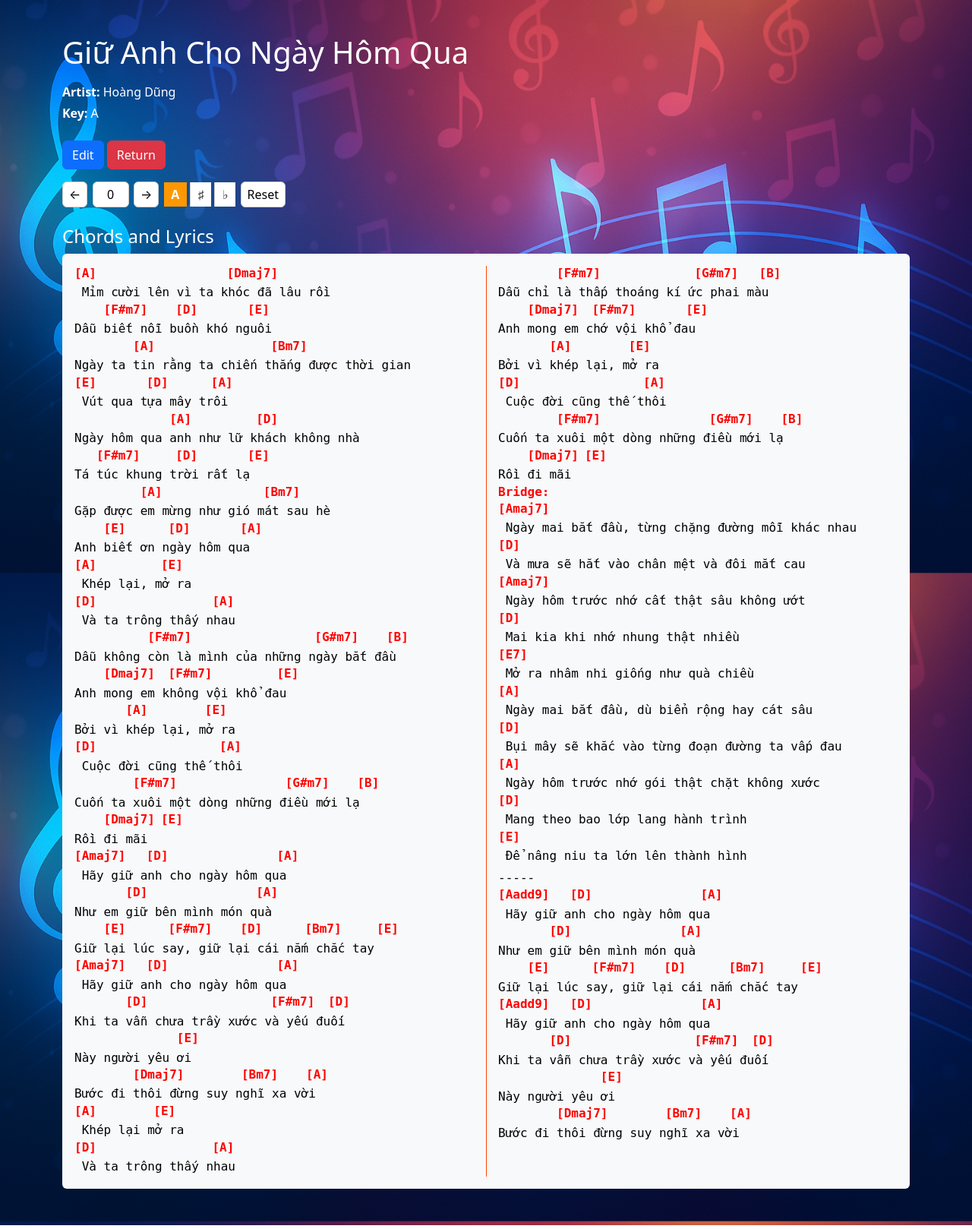
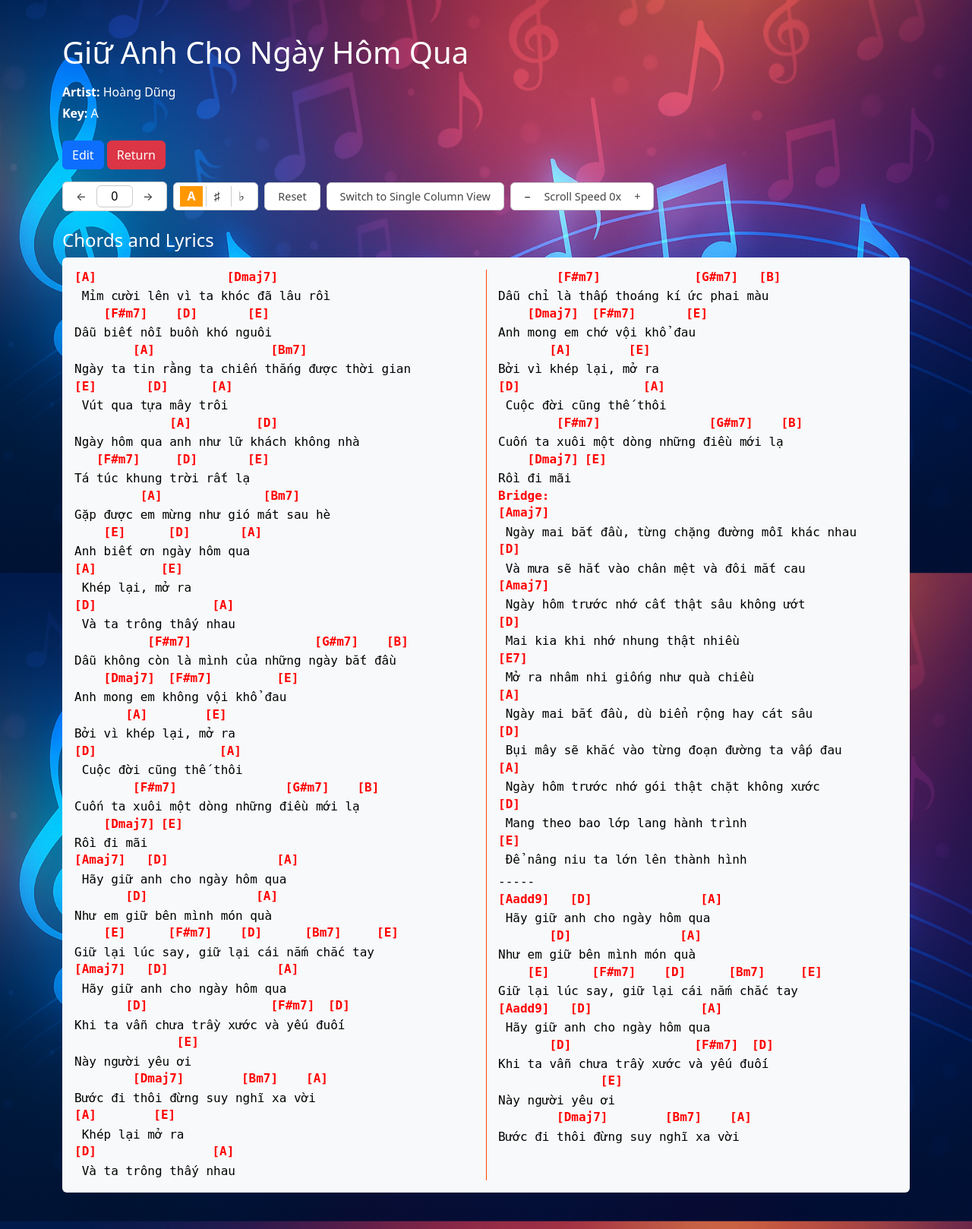
Before and after one commit to duykhang132005/Personal_Projects-ChordStrikers, a Flask app: page /view_sheet/6 in a window 1280 px wide. Shown: the part 99-1717 px from the top of the page at 76% size. Run offline with Flask 3, Linux system fonts and the light colour scheme; data comes from the database, SQL or seed files in the repository.

Commit message:
Button and Viewing Updates
Standardized buttons, added scrolling, fixed transposition, added column changes

```diff
--- a/ChordStrikers/static/data/14.txt
+++ b/ChordStrikers/static/data/14.txt
@@ -33,4 +33,6 @@ Và rồi người đến [C] đây
 Trong một đêm chẳng bóng [G] mây
 Lạc [E] trôi giữa sao [Am] trời
 Để tình đôi ta lắp [F] đầy.
-Outro: [C] [G] [E] [E7] [Am] [F] [Fm]
+Outro:
+[C] [G] [E] [E7]
+[Am] [F] [Fm]
--- a/ChordStrikers/static/data/15.txt
+++ b/ChordStrikers/static/data/15.txt
@@ -5,5 +5,5 @@ Verse:
 [G#dim7] Shadows fall beneath [D#sus4] the willow tree
 
 Bridge:
-[Cbmaj7] I tried to speak, but words [B#7] wouldn’t come
+[Bbmaj7] I tried to speak, but words [C#7] wouldn’t come
 [Gb/F] Echoes of silence [F#/A#] on my tongue
--- /dev/null
+++ b/ChordStrikers/static/js/view_sheet.js
@@ -0,0 +1,220 @@
+// ===== view_sheet.js =====
+
+// --- Column layout handling ---
+function updateColumnCount() {
+  const container = document.querySelector('.song-content');
+  if (!container) return;
+
+  const lines = [...container.querySelectorAll('.line-block, .section-header')];
+  if (!lines.length) return;
+
+  const extraPadding = 5;
+
+  // Measure longest line (chord or lyric)
+  const longestLineLength = Math.max(...lines.map(line => {
+    const chordLen = line.querySelector('.chord-line')?.textContent.length || 0;
+    const lyricLen = line.querySelector('.lyric-line')?.textContent.length || 0;
+    return Math.max(chordLen, lyricLen);
+  }));
+
+  // Measure monospace character width
+  const testSpan = document.createElement('span');
+  testSpan.textContent = 'M';
+  testSpan.style.visibility = 'hidden';
+  container.appendChild(testSpan);
+  const charWidth = testSpan.getBoundingClientRect().width;
+  container.removeChild(testSpan);
+
+  const desiredColWidth = (longestLineLength + extraPadding) * charWidth;
+
+  // Handle vertical mode
+  if (container.classList.contains('vertical-mode')) {
+    container.style.width = `${desiredColWidth}px`;
+    container.style.marginLeft = 'auto';
+    container.style.marginRight = 'auto';
+    container.style.columnCount = 1;
+    container.classList.add('single-column');
+    container.classList.remove('multi-column');
+    return;
+  }
+
+  // Determine column count based on container width
+  const containerWidth = container.getBoundingClientRect().width;
+  const MAX_COLS = 3;
+  const colCount = Math.max(1, Math.min(MAX_COLS, Math.floor(containerWidth / desiredColWidth)));
+
+  // NEW: Check vertical height to avoid splitting short songs
+  const totalHeight = container.scrollHeight;
+  const viewportHeight = window.innerHeight;
+  const isTallEnough = totalHeight > viewportHeight * 0.8;
+
+  const finalColCount = (colCount > 1 && isTallEnough) ? colCount : 1;
+
+  container.style.columnCount = finalColCount;
+
+  // Toggle layout classes and width
+  if (finalColCount === 1) {
+    container.classList.add('single-column');
+    container.classList.remove('multi-column');
+    container.style.width = `${desiredColWidth}px`;
+    container.style.marginInline = 'auto';
+  } else {
+    container.classList.remove('single-column');
+    container.classList.add('multi-column');
+    container.style.width = '100%';
+    container.style.marginInline = '';
+  }
+}
+
+// Run on load and resize
+window.addEventListener('load', updateColumnCount);
+window.addEventListener('resize', updateColumnCount);
+
+// --- Transposition + preference ---
+let currentSteps = parseInt(window.initialSteps, 10) || 0;
+
+const sharpNotes = ['C','C#','D','D#','E','F','F#','G','G#','A','A#','B'];
+const flatNotes  = ['C','Db','D','Eb','E','F','Gb','G','Ab','A','Bb','B'];
+
+function shift(note, steps, prefer) {
+  let idx = sharpNotes.indexOf(note);
+  if (idx === -1) idx = flatNotes.indexOf(note);
+  if (idx === -1) return note;
+  const toScale = prefer === 'flat' ? flatNotes : sharpNotes;
+  return toScale[(idx + steps + 12) % 12];
+}
+
+function applyTransposition(steps, prefer) {
+  document.querySelectorAll('.chord').forEach(el => {
+    const orig = el.dataset.chord;
+    if (!orig) return;
+
+    el.textContent = orig.replace(/\[([A-G][#b]?)(.*?)(?:\/([A-G][#b]?))?\]/,
+      (match, root, rest, bass) => {
+        const newRoot = shift(root, steps, prefer);
+        const newBass = bass ? '/' + shift(bass, steps, prefer) : '';
+        return `[${newRoot}${rest || ''}${newBass}]`;
+      }
+    );
+  });
+}
+
+function updateSteps(newSteps) {
+  currentSteps = Math.max(-11, Math.min(11, newSteps));
+  document.getElementById('steps').value = currentSteps;
+  const preferVal = document.querySelector('.prefer-toggle input:checked')?.value || '';
+  applyTransposition(currentSteps, preferVal);
+}
+
+// --- Event listeners ---
+document.querySelectorAll('.transpose-btn').forEach(btn => {
+  btn.addEventListener('click', () => {
+    const delta = parseInt(btn.dataset.step, 10);
+    updateSteps(currentSteps + delta);
+  });
+});
+
+document.querySelectorAll('.prefer-toggle input').forEach(r => {
+  r.addEventListener('change', () => {
+    const preferVal = r.value;
+    applyTransposition(currentSteps, preferVal);
+  });
+});
+
+const stepsInput = document.getElementById('steps');
+
+// Handle manual number entry on blur/change
+stepsInput.addEventListener('change', e => {
+  const parsed = parseInt(e.target.value.trim(), 10);
+  updateSteps(isNaN(parsed) ? 0 : parsed);
+});
+
+stepsInput.addEventListener('keydown', e => {
+  if (e.key === 'Enter') {
+    e.preventDefault();
+    const parsed = parseInt(e.target.value.trim(), 10);
+    updateSteps(isNaN(parsed) ? 0 : parsed);
+  }
+});
+
+document.querySelector('.transpose-reset').addEventListener('click', () => {
+  updateSteps(0);
+});
+
+// --- Vertical mode toggle ---
+document.getElementById('toggle-vertical').addEventListener('click', () => {
+  const container = document.querySelector('.song-content');
+  const btn = document.getElementById('toggle-vertical');
+  const isVertical = container.classList.toggle('vertical-mode');
+  btn.textContent = isVertical ? 'Switch to Multi-Column View' : 'Switch to Single Column View';
+  if (!isVertical) {
+  container.classList.remove('single-column');
+  container.style.width = '';
+  container.style.columnCount = '';
+  container.style.marginLeft = '';
+  container.style.marginRight = '';
+
+  // Wait for layout to settle before recalculating
+  requestAnimationFrame(() => updateColumnCount());
+    } else {
+    updateColumnCount();
+    }
+});
+
+// --- Auto-scroll ---
+(function () {
+  const btn = document.getElementById('auto-scroll-toggle');
+  let scrollInterval = null;
+  let displaySpeed = 0;
+  const MAX_DISPLAY = 4;
+  const STEP_DISPLAY = 1;
+
+  function getActualSpeed() {
+    return displaySpeed / 2;
+  }
+
+  function startScroll() {
+    if (scrollInterval) clearInterval(scrollInterval);
+    const speed = getActualSpeed();
+    if (speed > 0) {
+      scrollInterval = setInterval(() => {
+        window.scrollBy(0, speed);
+        if ((window.innerHeight + window.scrollY) >= document.body.offsetHeight) {
+          clearInterval(scrollInterval);
+          scrollInterval = null;
+        }
+      }, 50);
+    }
+  }
+
+  const downBtn = document.createElement('button');
+  downBtn.textContent = '−';
+  downBtn.type = 'button';
+  downBtn.classList.add('control-btn');
+  const upBtn = document.createElement('button');
+  upBtn.textContent = '+';
+  upBtn.type = 'button';
+  upBtn.classList.add('control-btn');
+
+
+  btn.parentNode.insertBefore(downBtn, btn);
+  btn.parentNode.insertBefore(upBtn, btn.nextSibling);
+
+  function updateDisplay() {
+    btn.textContent = `Scroll Speed ${displaySpeed.toFixed(0)}x`;
+  }
+
+  downBtn.addEventListener('click', () => {
+    displaySpeed = Math.max(0, displaySpeed - STEP_DISPLAY);
+    updateDisplay();
+    startScroll();
+  });
+
+  upBtn.addEventListener('click', () => {
+    displaySpeed = Math.min(MAX_DISPLAY, displaySpeed + STEP_DISPLAY);
+    updateDisplay();
+    startScroll();
+  });
+
+  updateDisplay();
+})();
--- a/ChordStrikers/static/styles.css
+++ b/ChordStrikers/static/styles.css
@@ -108,9 +108,26 @@ footer {
   padding: 1rem;
   border-radius: 0.375rem;
   font-family: monospace;
-  column-count: 1;
   column-gap: 2rem;
   column-rule: 1px solid orangered;
+
+  /* Default: full width for multi-column */
+  width: 100%;
+  max-width: none;
+  margin: 0 auto;
+}
+
+/* Adaptive centering for single-column */
+
+.song-content.single-column {
+  max-width: 100ch;
+  width: fit-content;
+  margin-left: auto;
+  margin-right: auto;
+}
+
+.song-content.multi-column {
+  width: 100%;
 }
 
 .song-content pre {
@@ -356,6 +373,7 @@ footer {
    Sheet Viewing (view_sheet.html)
 ──────────────────────────────────────────────────────────────── */
 
+/* Chord display */
 .chord {
   position: relative;
   display: inline-block;
@@ -363,6 +381,7 @@ footer {
   cursor: pointer;
 }
 
+/* Tooltip above chord */
 .transpose-popup {
   display: none;
   position: absolute;
@@ -387,12 +406,14 @@ footer {
   cursor: pointer;
 }
 
+/* Control container */
 .transpose-controls {
   display: inline-flex;
   align-items: center;
   gap: 0.4rem;
 }
 
+/* Number input */
 .steps-input {
   width: 3rem;
   padding: 0.25rem 0.4rem;
@@ -401,20 +422,41 @@ footer {
   border-radius: 6px;
 }
 
-.transpose-btn,
-.transpose-reset {
+/* ─── Unified Control Button Style ─── */
+.control-btn {
+  padding: 0.25rem 0.5rem;
+  border: 1px solid white;
+  background: #fff;
+  border-radius: 6px;
+  font-size: 0.9rem;
+  color: #444;
+  font-weight: 500;
+  cursor: pointer;
+  line-height: 1.2;
+}
+
+.control-box {
   padding: 0.25rem 0.5rem;
   border: 1px solid #ccc;
   background: #fff;
   border-radius: 6px;
   cursor: pointer;
+  font: inherit;
+  line-height: 1.2;
+  width: fit-content;
 }
 
-.transpose-btn:hover,
-.transpose-reset:hover {
-  background: #381c92;
+.control-btn:hover {
+  background: #ffe0b2;
 }
 
+/* Use for larger buttons like "Single Column View" */
+.control-btn.wide {
+  min-width: 130px;
+  text-align: center;
+}
+
+/* Accidentals toggle */
 .prefer-toggle input[type="radio"] {
   display: none;
 }
@@ -433,16 +475,62 @@ footer {
   border-left: none;
 }
 
-/* Bright orange for selected */
+/* Selected state */
 #prefAuto:checked + label,
 #prefSharp:checked + label,
 #prefFlat:checked + label {
-  background-color: #ff9800; /* bright orange */
+  background-color: #ff9800;
   color: white;
   font-weight: 600;
 }
 
-/* Soft orange on hover */
+/* Hover state */
 .prefer-toggle label:hover {
   background-color: #ffe0b2;
 }
+
+/* Single column mode adjustments */
+.song-content.vertical-mode {
+  column-count: 1 !important;
+  max-width: 100ch;
+  margin: 0 auto;
+  display: flex;
+  flex-direction: column;
+  justify-content: flex-start;
+  width: calc(var(--longest-line-ch) * 1ch);
+}
+
+.scroll-status {
+  display: inline-block;
+  padding: 0.25rem 0.5rem;
+  background: white;
+  color: #444;
+  font-size: 0.9rem;
+  font-weight: 500;
+  border-radius: 4px;
+  user-select: none;
+}
+
+.control-pill {
+  display: inline-block;
+  padding: 0.35rem 0.75rem;
+  background-color: #f1f1f1;
+  color: #333;
+  font-size: 0.9rem;
+  font-weight: 500;
+  border-radius: 999px;
+  border: none;
+  cursor: default;
+  user-select: none;
+  text-align: center;
+  min-width: 2.5rem;
+}
+
+.control-pill.interactive {
+  cursor: pointer;
+  transition: background-color 0.2s ease;
+}
+
+.control-pill.interactive:hover {
+  background-color: #ffe0b2;
+}
--- a/ChordStrikers/templates/view_sheet.html
+++ b/ChordStrikers/templates/view_sheet.html
@@ -13,58 +13,50 @@
     <a href="{{ url_for('main.explore') }}" class="btn btn-danger">Return</a>
   </div>
 
-  <!-- Compact transpose controls -->
-  <form id="transpose-form"
-        method="get"
-        action="{{ url_for('main.view_sheet', song_id=song.id) }}"
-        class="transpose-form mb-4">
-    <div class="transpose-controls">
-      <button type="button"
-              class="transpose-btn minus"
-              aria-label="Transpose down one semitone"
-              data-step="-1">←</button>
+<div class="d-flex align-items-center flex-wrap gap-2 mb-4 unified-controls">
+  <!-- Transpose controls -->
+  <div id="transpose-controls" class="d-flex align-items-center gap-2">
+    <!-- transpose down -->
+    <div class = "control-box">
+    <button type="button" class="transpose-btn control-btn" aria-label="Transpose down one semitone" data-step="-1">←</button>
 
-      <input id="steps"
-             name="steps"
-             type="text"
-             inputmode="numeric"
-             pattern="^-?\d{1,2}$"
-             value="{{ transposition_steps or 0 }}"
-             class="steps-input"
-             aria-label="Semitone steps (−11 to +11)">
+    <input id="steps" type="text" inputmode="numeric" pattern="^-?\d{1,2}$"
+           value="0" class="steps-input" aria-label="Semitone steps (−11 to +11)">
 
-      <button type="button"
-              class="transpose-btn plus"
-              aria-label="Transpose up one semitone"
-              data-step="1">→</button>
+    <!-- transpose up -->
+    <button type="button" class="transpose-btn control-btn" aria-label="Transpose up one semitone" data-step="1">→</button>
+    </div>
 
-      <div class="prefer-toggle">
-        <input type="radio" id="prefAuto" name="prefer" value=""
-               {% if not prefer %}checked{% endif %}>
-        <label for="prefAuto" title="Automatic accidentals">A</label>
+    <!-- accidentals toggle -->
+    <div class="prefer-toggle control-box">
+      <input type="radio" id="prefAuto" name="prefer" value="" checked>
+      <label for="prefAuto" title="Automatic accidentals">A</label>
 
-        <input type="radio" id="prefSharp" name="prefer" value="sharp"
-               {% if prefer == 'sharp' %}checked{% endif %}>
-        <label for="prefSharp" title="Prefer sharps">♯</label>
+      <input type="radio" id="prefSharp" name="prefer" value="sharp">
+      <label for="prefSharp" title="Prefer sharps">♯</label>
 
-        <input type="radio" id="prefFlat" name="prefer" value="flat"
-               {% if prefer == 'flat' %}checked{% endif %}>
-        <label for="prefFlat" title="Prefer flats">♭</label>
-      </div>
+      <input type="radio" id="prefFlat" name="prefer" value="flat">
+      <label for="prefFlat" title="Prefer flats">♭</label>
+    </div>
 
-      <button type="button"
-              class="transpose-reset"
-              aria-label="Reset transposition to 0">Reset</button>
+    <div class = "control-box">
+    <button type="button" class="transpose-reset control-btn" aria-label="Reset transposition to 0">Reset</button>
     </div>
-  </form>
+  </div>
+
+  <!-- layout toggle -->
+  <div class = "control-box">
+  <button type="button" class="control-btn" id="toggle-vertical">Switch to Single Column View</button>
+  </div>
+
+  <!-- scroll speed (info only) -->
+  <div class = "control-box">
+    <div id="auto-scroll-toggle" class="scroll-status">Scroll Speed</div>
+  </div>
+</div>
 
   {% if lines %}
-    <h4 class="mt-4">
-      Chords and Lyrics
-      {% if transposition_steps %}
-        <small class="text-info">(Transposed {{ transposition_steps }} semitone{% if transposition_steps|abs != 1 %}s{% endif %}{% if prefer %}, {{ prefer }}{% endif %})</small>
-      {% endif %}
-    </h4>
+    <h4 class="mt-4">Chords and Lyrics</h4>
     <div class="song-content">
       {% for line in lines %}
         {% if line.lyric == '' %}
@@ -84,83 +76,5 @@
 {% endblock %}
 
 {% block scripts %}
-<script>
-function updateColumnCount() {
-  const container = document.querySelector('.song-content');
-  if (!container) return;
-
-  const lines = [...container.querySelectorAll('.line-block, .section-header')];
-  if (!lines.length) return;
-
-  const longestLineLength = Math.max(...lines.map(l => {
-    const chord = l.querySelector('.chord-line')?.textContent.length || 0;
-    const lyric = l.querySelector('.lyric-line')?.textContent.length || 0;
-    return Math.max(chord + 5, lyric + 5);
-  }));
-
-  const testSpan = document.createElement('span');
-  testSpan.textContent = 'M';
-  testSpan.style.visibility = 'hidden';
-  container.appendChild(testSpan);
-  const charWidth = testSpan.getBoundingClientRect().width;
-  container.removeChild(testSpan);
-
-  const containerWidth = container.getBoundingClientRect().width;
-  const desiredColWidth = longestLineLength * charWidth;
-
-  const MAX_COLS = 3;
-  let colCount = Math.max(1, Math.min(MAX_COLS, Math.floor(containerWidth / desiredColWidth)));
-
-  const contentHeight = container.scrollHeight;
-  const visibleHeight = window.innerHeight;
-  if (contentHeight <= visibleHeight) {
-    colCount = 1;
-  }
-  container.style.columnCount = colCount;
-}
-
-window.addEventListener('load', updateColumnCount);
-window.addEventListener('resize', updateColumnCount);
-</script>
-
-<script>
-(function () {
-  const form  = document.getElementById('transpose-form');
-  const steps = document.getElementById('steps');
-  const clamp = v => Math.max(-11, Math.min(11, v));
-
-  document.querySelectorAll('.transpose-btn').forEach(btn => {
-    btn.addEventListener('click', () => {
-      const delta = parseInt(btn.dataset.step, 10);
-      const current = parseInt(steps.value.trim(), 10) || 0;
-      const next = clamp(current + delta);
-      steps.value = next;
-      form.submit();
-    });
-  });
-
-  document.querySelectorAll('.prefer-toggle input').forEach(r => {
-    r.addEventListener('change', () => form.submit());
-  });
-
-  steps.addEventListener('change', () => {
-    const raw = steps.value.trim();
-    const parsed = parseInt(raw, 10);
-    if (!isNaN(parsed)) {
-      steps.value = clamp(parsed);
-    } else {
-      steps.value = 0;
-    }
-    form.submit();
-  });
-
-  document.querySelector('.transpose-reset').addEventListener('click', () => {
-    steps.value = 0;
-    form.submit();
-  });
-})();
-</script>
-
-<style>
-</style>
+<script src="{{ url_for('static', filename='js/view_sheet.js') }}"></script>
 {% endblock %}
```
Also changed, not shown: ChordStrikers/static/data/16.txt (added, +44 -0 lines).
